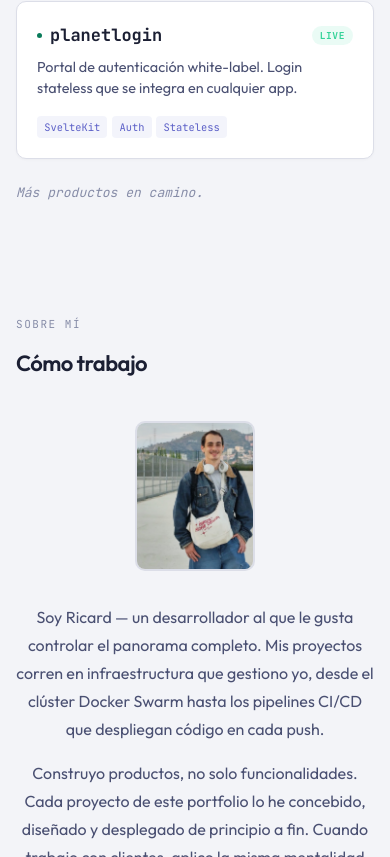
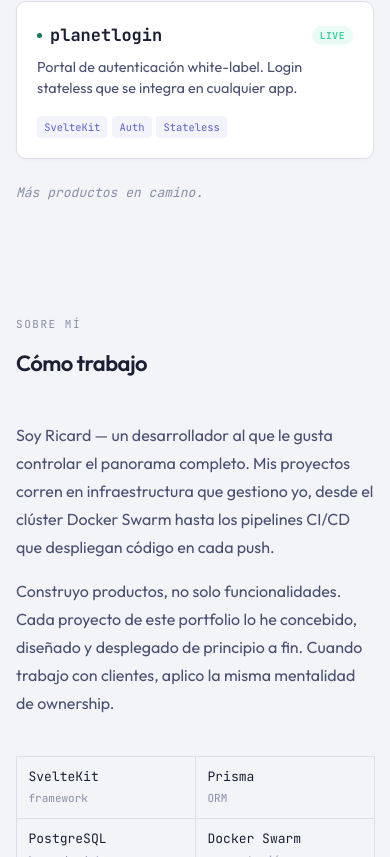
Before and after one commit to rricajos/rricajos, an Astro site: page / in a window 390 px wide. Shown: the part 1143-2000 px from the top of the page. Built offline with nearby package versions, Linux system fonts and the light colour scheme; Astro itself is replaced by a stand-in of ours.

Commit message:
remove avatar photo from about section, cleaner layout
Prose text flows directly under the heading, tech stack
in a 4-column grid below. More professional without the photo.

```diff
--- a/src/pages/index.astro
+++ b/src/pages/index.astro
@@ -108,8 +108,6 @@ import Base from '../layouts/Base.astro';
     <div class="wrap reveal">
       <p class="label" data-i18n="about.label">Sobre mí</p>
       <h2 class="heading" data-i18n="about.heading">Cómo trabajo</h2>
-      <div class="about-intro">
-        <img src="/avatar.jpg" alt="Ricard Penin Honrubia" class="avatar" width="280" height="374" loading="lazy" />
       <div class="prose">
         <p data-i18n="about.p1">
           Soy Ricard — un desarrollador al que le gusta controlar el panorama
@@ -122,7 +120,6 @@ import Base from '../layouts/Base.astro';
           portfolio lo he concebido, diseñado y desplegado de principio a fin.
           Cuando trabajo con clientes, aplico la misma mentalidad de ownership.
         </p>
-        </div>
       </div>
       <ul class="stack">
         <li>SvelteKit <span class="role">framework</span></li>
@@ -666,30 +663,6 @@ import Base from '../layouts/Base.astro';
   }
 
   /* ── About ── */
-  .about-intro {
-    display: grid;
-    grid-template-columns: auto 1fr;
-    gap: 2rem;
-    align-items: start;
-    margin-bottom: 2.5rem;
-  }
-
-  .avatar {
-    width: 160px;
-    height: 200px;
-    border-radius: 10px;
-    object-fit: cover;
-    object-position: center top;
-    border: 2px solid var(--border);
-  }
-
-  .stack {
-    display: grid;
-    grid-template-columns: repeat(4, 1fr);
-    gap: 0;
-    list-style: none;
-  }
-
   .prose {
     font-size: 1rem;
     line-height: 1.75;
@@ -698,6 +671,14 @@ import Base from '../layouts/Base.astro';
 
   .prose p + p {
     margin-top: 1rem;
+  }
+
+  .stack {
+    display: grid;
+    grid-template-columns: repeat(4, 1fr);
+    gap: 0;
+    list-style: none;
+    margin-top: 2.5rem;
   }
 
   .stack li {
@@ -896,15 +877,6 @@ import Base from '../layouts/Base.astro';
   }
 
   @media (max-width: 640px) {
-    .about-intro {
-      grid-template-columns: 1fr;
-      justify-items: center;
-      text-align: center;
-    }
-    .avatar {
-      width: 120px;
-      height: 150px;
-    }
     .stack {
       grid-template-columns: repeat(2, 1fr);
     }
```
Lines whose indentation alone changed are shown as unchanged.
